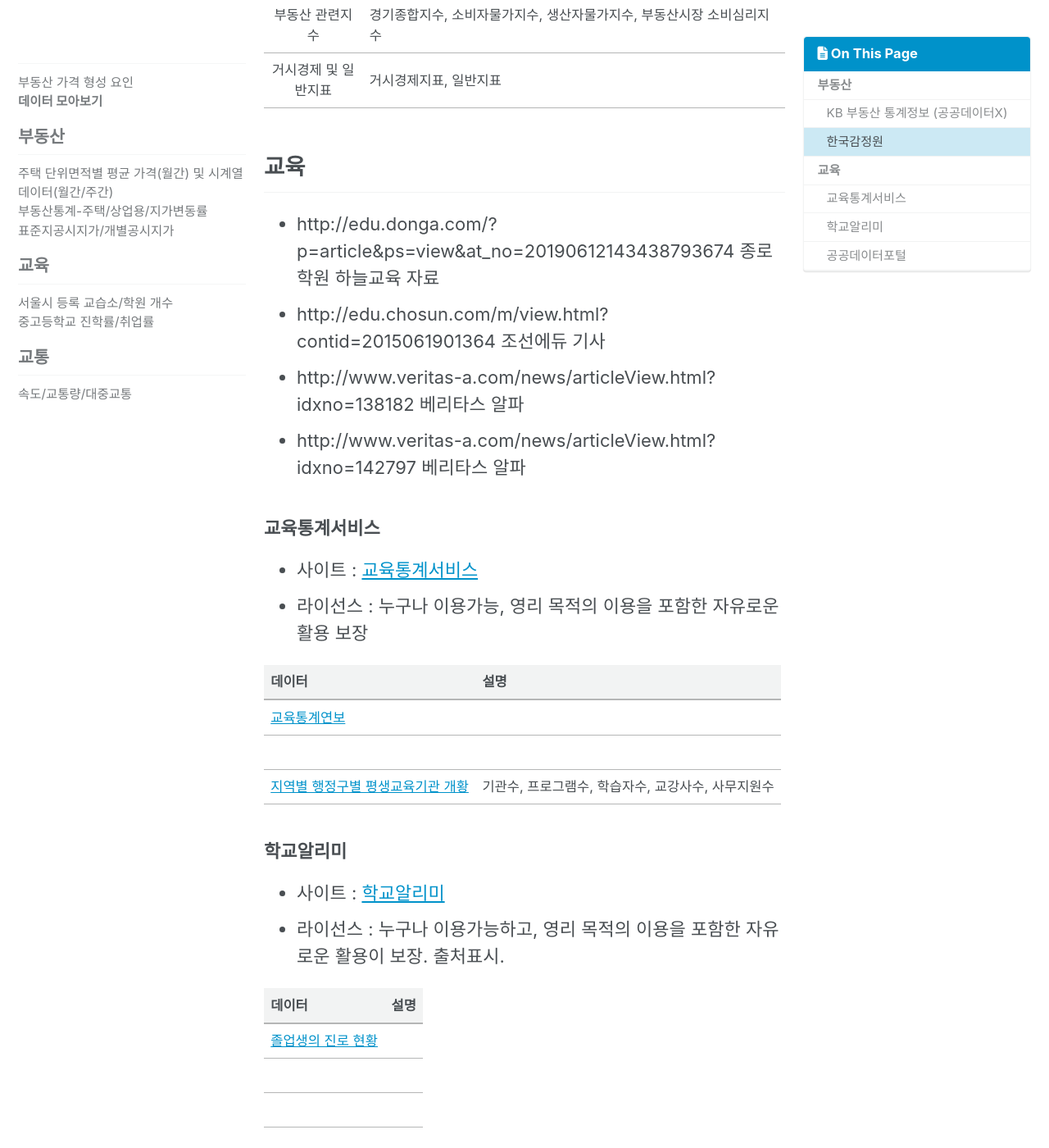
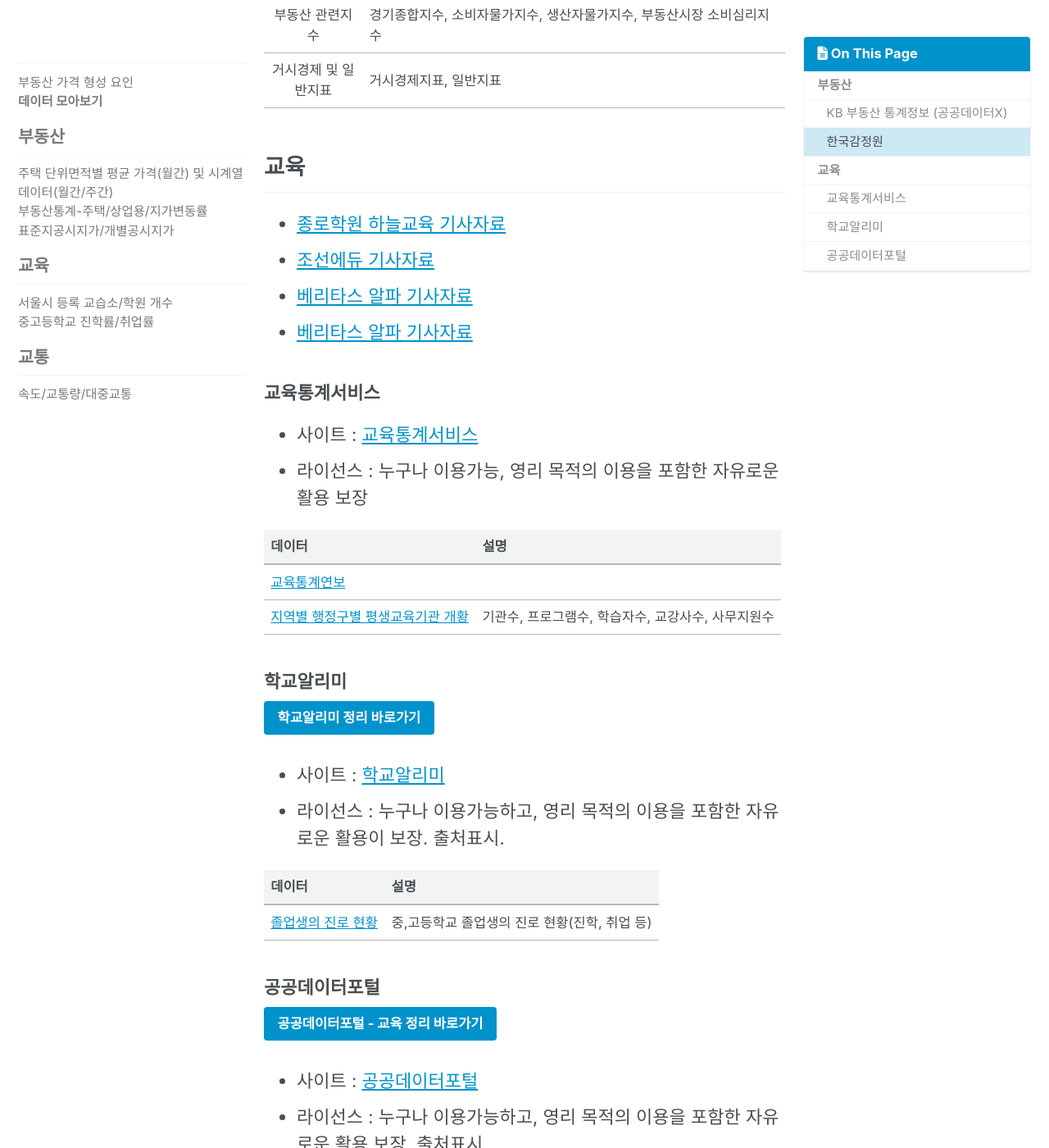
Before and after one commit to nseunghee97/real-estate-public-data, a Jekyll site: the page built from _posts/2019-08-08-요약.md, in a window 1280 px wide and 1400 px high, scrolled down 1932 px. Shown: the whole window at 82% size. Built offline with Jekyll 4.4.1, drawn with Linux system fonts in a browser that asks for light colours; cached includes are drawn as plain includes; nearby versions of some CDN libraries; some of the changed text lies outside the part shown.

Commit message:
Update 2019-08-08-요약.md

```diff
--- a/_posts/2019-08-08-요약.md
+++ b/_posts/2019-08-08-요약.md
@@ -48,10 +48,10 @@ permalink: /data-link/
 
 ## 교육
 
-- http://edu.donga.com/?p=article&ps=view&at_no=20190612143438793674 종로학원 하늘교육 자료
-- http://edu.chosun.com/m/view.html?contid=2015061901364 조선에듀 기사
-- http://www.veritas-a.com/news/articleView.html?idxno=138182 베리타스 알파
-- http://www.veritas-a.com/news/articleView.html?idxno=142797 베리타스 알파
+- [종로학원 하늘교육 기사자료](http://edu.donga.com/?p=article&ps=view&at_no=20190612143438793674)
+- [조선에듀 기사자료](http://edu.chosun.com/m/view.html?contid=2015061901364)
+- [베리타스 알파 기사자료](http://www.veritas-a.com/news/articleView.html?idxno=138182)
+- [베리타스 알파 기사자료](http://www.veritas-a.com/news/articleView.html?idxno=142797)
 
 ### 교육통계서비스
 
@@ -61,28 +61,27 @@ permalink: /data-link/
 |데이터|설명|
 |:--|:--|
 |[교육통계연보](https://kess.kedi.re.kr/publ/view?survSeq=2018&menuSeq=3894&publSeq=2&itemCode=02&menuId=0&language=en#)||
-|[]()||
 |[지역별 행정구별 평생교육기관 개황](http://kess.kedi.re.kr/stats/school?menuCd=0104&cd=3763&survSeq=2018&itemCode=01&menuId=m_010402&uppCd1=010402&uppCd2=010402&flag=A)|기관수, 프로그램수, 학습자수, 교강사수, 사무지원수|
 
 ### 학교알리미
+
+[학교알리미 정리 바로가기](https://shd04121.github.io/real-estate-public-data/edu/schoolinfo/){: .btn .btn--info}
 
 - 사이트 : [학교알리미](https://www.schoolinfo.go.kr/)
 - 라이선스 : 누구나 이용가능하고, 영리 목적의 이용을 포함한 자유로운 활용이 보장. 출처표시.
 
 |데이터|설명|
 |:--|:--|
-|[졸업생의 진로 현황](https://www.schoolinfo.go.kr/ng/pnnggo_a01_l2.do)||
-|[]()||
-|[]()||
+|[졸업생의 진로 현황](https://www.schoolinfo.go.kr/ng/pnnggo_a01_l2.do)|중,고등학교 졸업생의 진로 현황(진학, 취업 등)|
 
 ### 공공데이터포털
 
 [공공데이터포털 - 교육 정리 바로가기](https://shd04121.github.io/real-estate-public-data/edu/academy/){: .btn .btn--info}
 
-- 사이트 : [](http://data.go.kr)
-- 라이선스 :
+- 사이트 : [공공데이터포털](http://data.go.kr)
+- 라이선스 : 누구나 이용가능하고, 영리 목적의 이용을 포함한 자유로운 활용 보장. 출처표시.
 
 |데이터|설명|
 |:--|:--|
-|[서울특별시 교습소 등록 현황](https://www.data.go.kr/dataset/fileDownload.do?atchFileId=FILE_000000001438362&fileDetailSn=1)||
-|[서울특별시 등록학원 정부](https://www.data.go.kr/dataset/fileDownload.do?atchFileId=FILE_000000001438362&fileDetailSn=1)||
+|[서울특별시 교습소 등록 현황](https://www.data.go.kr/dataset/fileDownload.do?atchFileId=FILE_000000001438362&fileDetailSn=1)|교습소명, 분야구분, 교습계열, 교습과목, 총교습비 등|
+|[서울특별시 등록학원 정부](https://www.data.go.kr/dataset/fileDownload.do?atchFileId=FILE_000000001438362&fileDetailSn=1)|학원명, 분야구분, 교습계열, 교습과목, 총교습비 |
```
